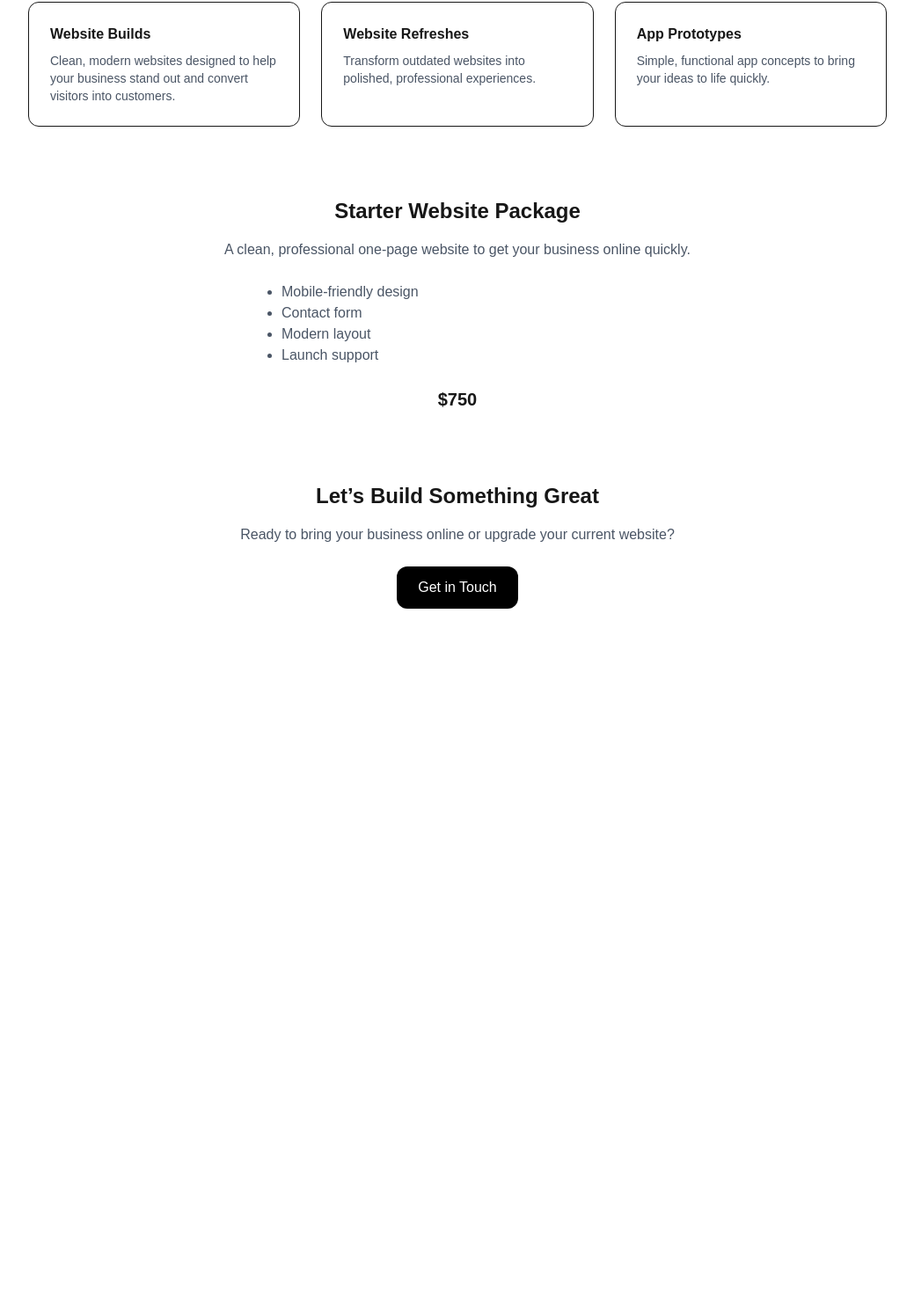
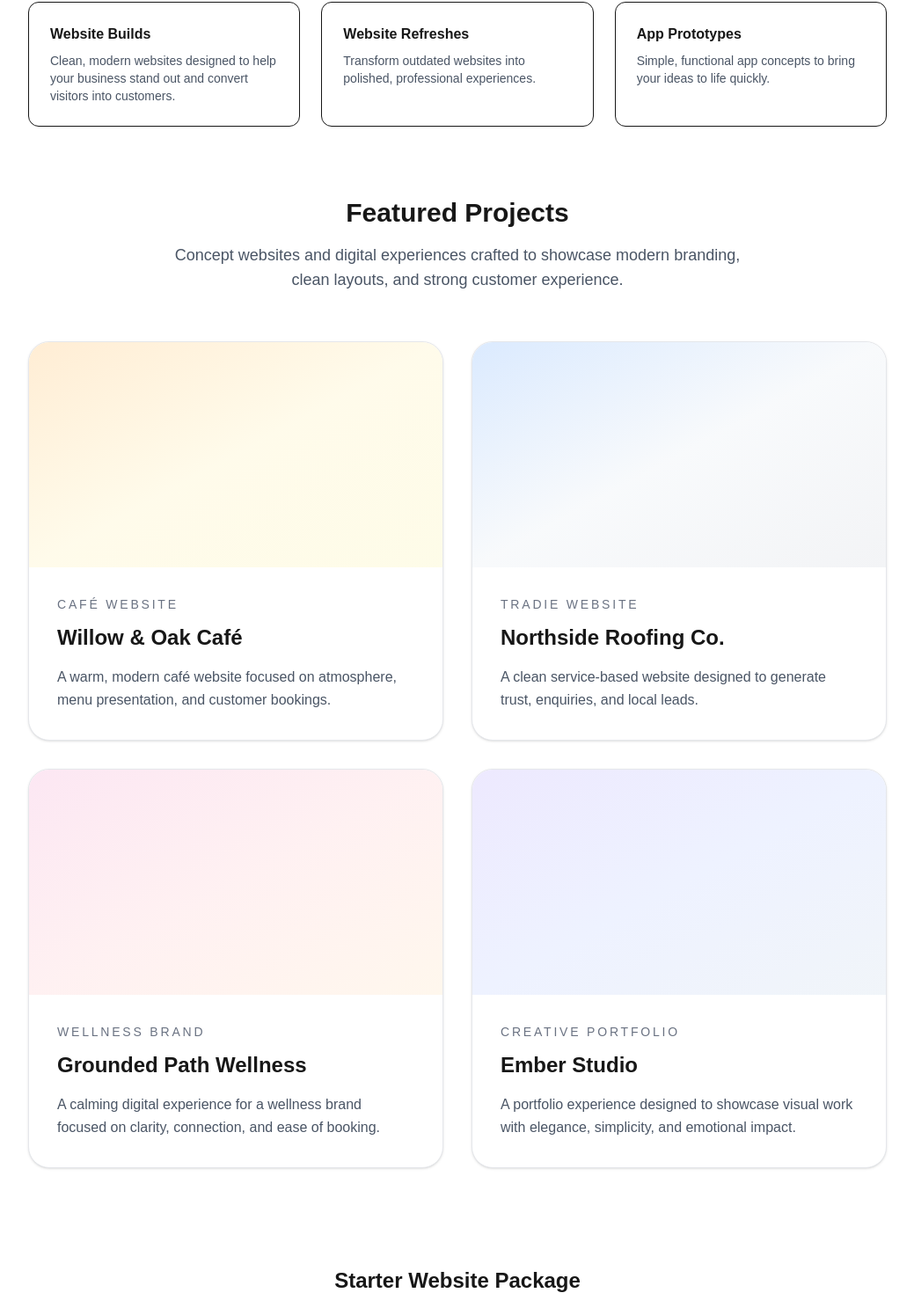
Before and after one commit to paul1978-legend/luminous-digital-studio, a Next.js app: page / in a window 1280 px wide. Shown: the part 912-2382 px from the top of the page at 88% size, without its empty margins (120-1159 px from the left). Before the commit the page ends 1668 px from the top, so only its background shows below. Built offline with nearby package versions, Linux system fonts and the light colour scheme.

Commit message:
Add portfolio section

```diff
--- a/app/page.tsx
+++ b/app/page.tsx
@@ -81,6 +81,119 @@ export default function Home() {
         </div>
       </section>
 
+            {/* Portfolio */}
+      <section className="mb-28">
+
+        <div className="text-center mb-14">
+
+          <h2 className="text-3xl font-bold mb-4">
+            Featured Projects
+          </h2>
+
+          <p className="text-gray-600 text-lg max-w-2xl mx-auto">
+            Concept websites and digital experiences crafted to showcase modern branding, clean layouts, and strong customer experience.
+          </p>
+
+        </div>
+
+        <div className="grid gap-8 md:grid-cols-2">
+
+          {/* Project 1 */}
+          <div className="group rounded-3xl overflow-hidden border border-gray-200 bg-white shadow-sm hover:shadow-xl transition">
+
+            <div className="h-64 bg-gradient-to-br from-orange-100 via-amber-50 to-yellow-50"></div>
+
+            <div className="p-8">
+
+              <p className="text-sm uppercase tracking-[0.2em] text-gray-500 mb-3">
+                Café Website
+              </p>
+
+              <h3 className="text-2xl font-bold mb-4">
+                Willow & Oak Café
+              </h3>
+
+              <p className="text-gray-600 leading-relaxed">
+                A warm, modern café website focused on atmosphere, menu presentation, and customer bookings.
+              </p>
+
+            </div>
+
+          </div>
+
+          {/* Project 2 */}
+          <div className="group rounded-3xl overflow-hidden border border-gray-200 bg-white shadow-sm hover:shadow-xl transition">
+
+            <div className="h-64 bg-gradient-to-br from-blue-100 via-slate-50 to-gray-100"></div>
+
+            <div className="p-8">
+
+              <p className="text-sm uppercase tracking-[0.2em] text-gray-500 mb-3">
+                Tradie Website
+              </p>
+
+              <h3 className="text-2xl font-bold mb-4">
+                Northside Roofing Co.
+              </h3>
+
+              <p className="text-gray-600 leading-relaxed">
+                A clean service-based website designed to generate trust, enquiries, and local leads.
+              </p>
+
+            </div>
+
+          </div>
+
+          {/* Project 3 */}
+          <div className="group rounded-3xl overflow-hidden border border-gray-200 bg-white shadow-sm hover:shadow-xl transition">
+
+            <div className="h-64 bg-gradient-to-br from-pink-100 via-rose-50 to-orange-50"></div>
+
+            <div className="p-8">
+
+              <p className="text-sm uppercase tracking-[0.2em] text-gray-500 mb-3">
+                Wellness Brand
+              </p>
+
+              <h3 className="text-2xl font-bold mb-4">
+                Grounded Path Wellness
+              </h3>
+
+              <p className="text-gray-600 leading-relaxed">
+                A calming digital experience for a wellness brand focused on clarity, connection, and ease of booking.
+              </p>
+
+            </div>
+
+          </div>
+
+          {/* Project 4 */}
+          <div className="group rounded-3xl overflow-hidden border border-gray-200 bg-white shadow-sm hover:shadow-xl transition">
+
+            <div className="h-64 bg-gradient-to-br from-violet-100 via-indigo-50 to-slate-100"></div>
+
+            <div className="p-8">
+
+              <p className="text-sm uppercase tracking-[0.2em] text-gray-500 mb-3">
+                Creative Portfolio
+              </p>
+
+              <h3 className="text-2xl font-bold mb-4">
+                Ember Studio
+              </h3>
+
+              <p className="text-gray-600 leading-relaxed">
+                A portfolio experience designed to showcase visual work with elegance, simplicity, and emotional impact.
+              </p>
+
+            </div>
+
+          </div>
+
+        </div>
+
+      </section>
+
       {/* Offer */}
       <section className="mb-20 text-center">
         <h2 className="text-2xl font-semibold mb-4">
```
